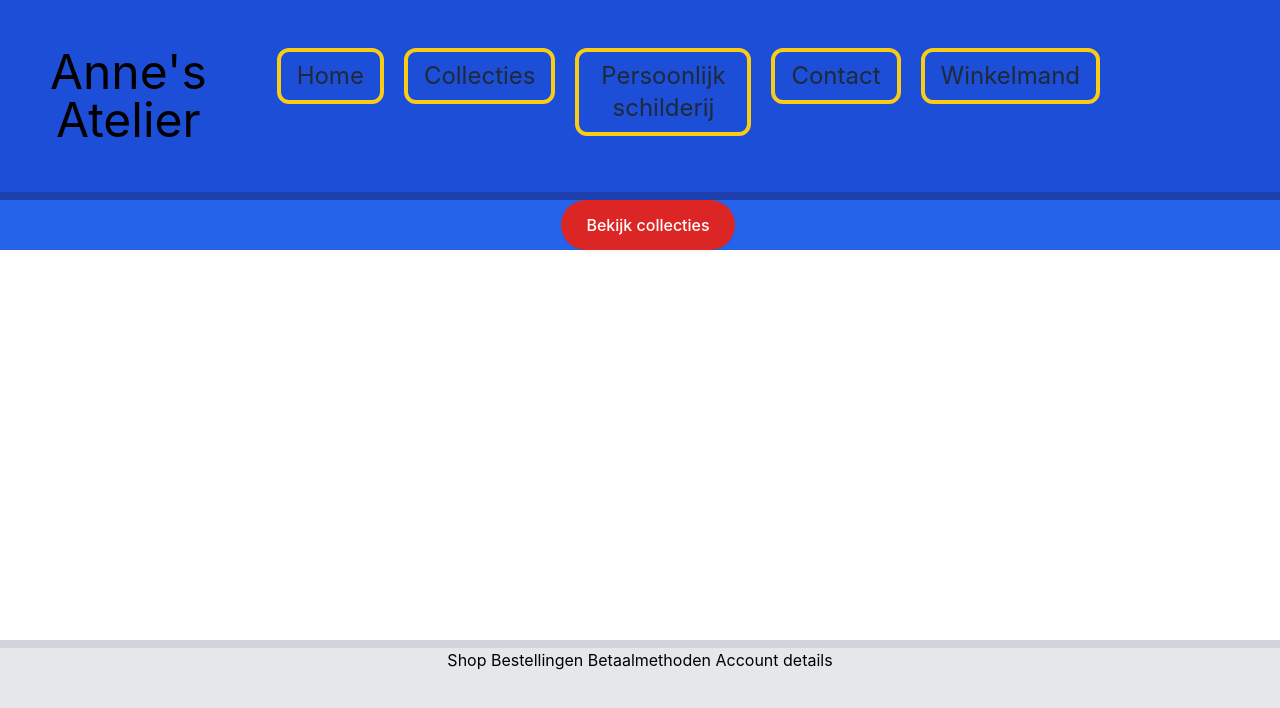
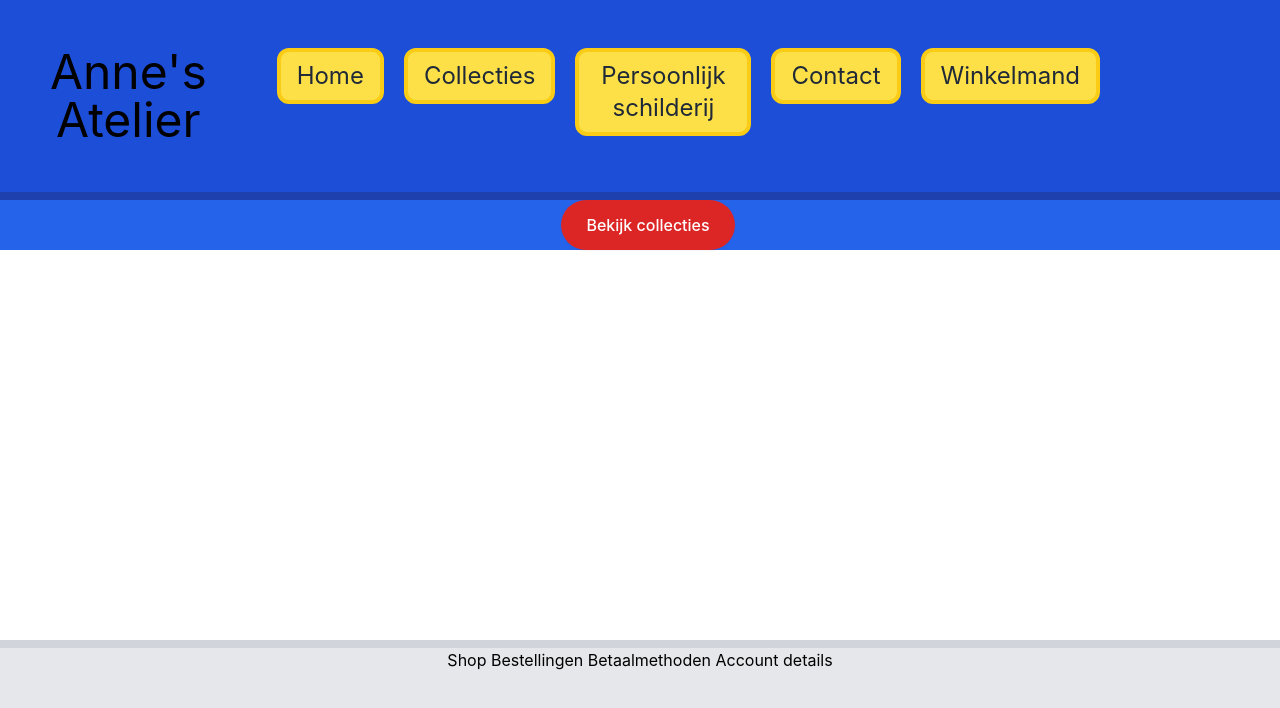
Before and after one commit to gijs-ve/projectBreughel, a React (Create React App) app in the folder client/: page / in a window 1280 px wide. Shown: the top 708 px of the page. Built offline with nearby package versions, Linux system fonts and the light colour scheme.

Commit message:
fix: hover css

```diff
--- a/client/src/navbar/NavButton.tsx
+++ b/client/src/navbar/NavButton.tsx
@@ -4,7 +4,11 @@ export const NavButton = (p: { text: string; hasToken: boolean }) => {
     console.log(color, text);
     return (
         <div
-            className={`text-2xl antialiased border-4 rounded-xl border-yellow-400 max-w-48 px-4 py-2 bg-${color}-200 text-gray-800 hover:bg-${color}-700`}
+            className={`text-2xl antialiase border-4 rounded-xl border-yellow-400 max-w-48 px-4 py-2 ${
+                hasToken
+                    ? 'bg-red-600 hover:bg-red-400 hover:border-red-400'
+                    : 'bg-yellow-300 hover:bg-yellow-500 hover:border-yellow-400'
+            } text-gray-800 ${hasToken ? '' : ''}`}
         >
             {text}
         </div>
```
